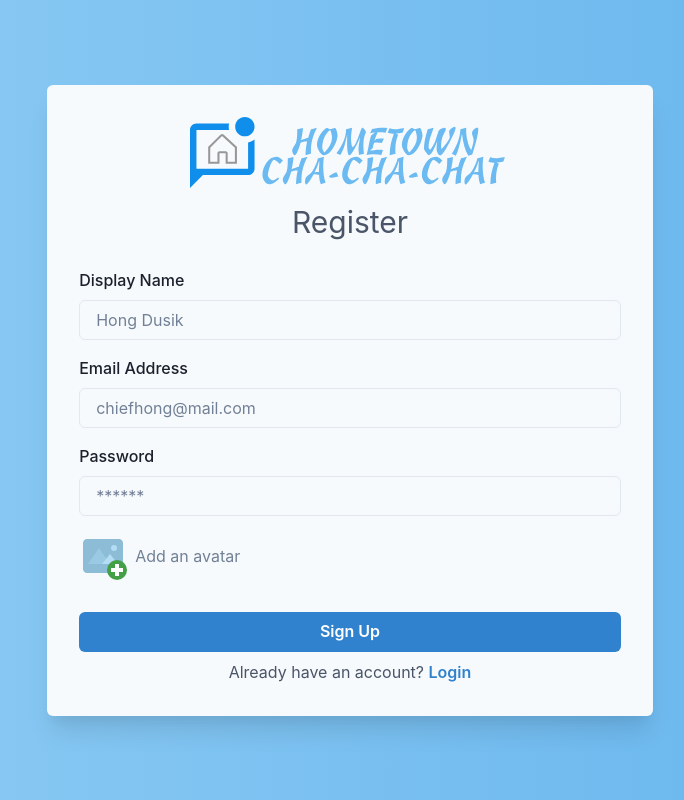
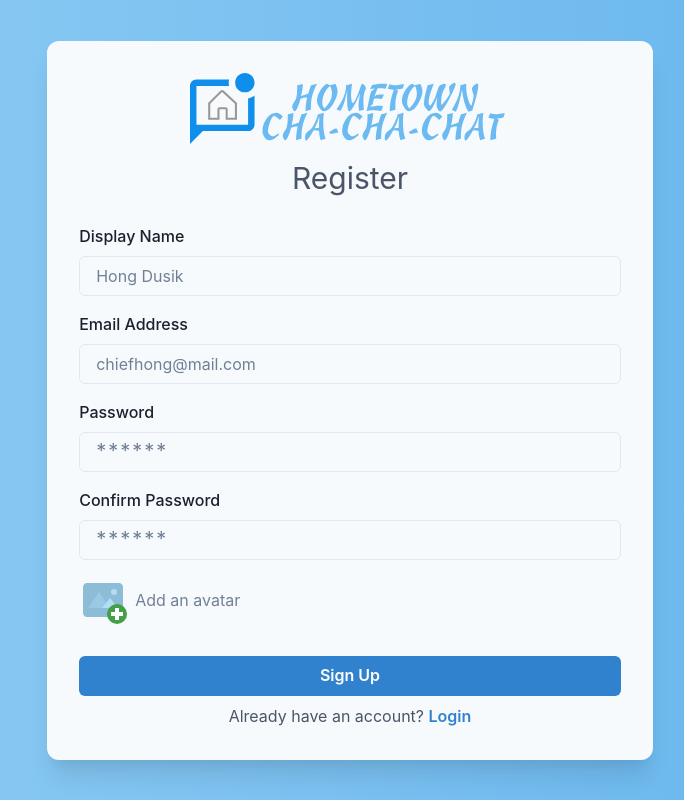
Before and after one commit to hairalei/Chat-App, a React (Create React App) app: page /register in a window 1280 px wide. Shown: the whole page, without its empty margins (290-974 px from the left). Built offline with nearby package versions, Linux system fonts and the light colour scheme.

Commit message:
register user in firebase auth and save user info and picture in firestore

```diff
--- a/package.json
+++ b/package.json
@@ -9,6 +9,7 @@
     "@testing-library/jest-dom": "^5.16.5",
     "@testing-library/react": "^13.4.0",
     "@testing-library/user-event": "^13.5.0",
+    "firebase": "^9.10.0",
     "framer-motion": "^7.3.6",
     "react": "^18.2.0",
     "react-dom": "^18.2.0",
--- a/src/components/Chat.js
+++ b/src/components/Chat.js
@@ -30,7 +30,7 @@ const Chat = () => {
         color='gray.200'
         backgroundColor='blue.600'
         h='20'
-        p='2'
+        py='5'
         px={3}
         alignItems='center'
         justifyContent='space-between'
--- a/src/components/Form.js
+++ b/src/components/Form.js
@@ -1,4 +1,4 @@
-import React from 'react';
+import React, { useState } from 'react';
 import {
   FormControl,
   FormLabel,
@@ -12,16 +12,142 @@ import {
   Heading,
   Text,
   Icon,
+  Spinner,
 } from '@chakra-ui/react';
 import { FcAddImage } from 'react-icons/fc';
 import { Link } from 'react-router-dom';
+import {
+  getAuth,
+  createUserWithEmailAndPassword,
+  updateProfile,
+} from 'firebase/auth';
+import { setDoc, doc, serverTimestamp } from 'firebase/firestore';
+import {
+  getStorage,
+  ref,
+  uploadBytesResumable,
+  getDownloadURL,
+} from 'firebase/storage';
+import { auth, db, storage } from '../firebase.config';
 import logo from '../assets/LogoWithName.svg';
+import { async } from '@firebase/util';
+
+const initialFormValues = {
+  displayName: '',
+  email: '',
+  password: '',
+  confirmPassword: '',
+  file: '',
+};
 
 const Form = ({ location }) => {
+  const [error, setError] = useState(null);
+  const [isLoading, setIsLoading] = useState(false);
+  const [formValues, setFormValues] = useState(initialFormValues);
+  const { displayName, email, password, confirmPassword, file } = formValues;
+
+  const handleChange = (e) => {
+    const { id, value } = e.target;
+
+    setFormValues((prev) => {
+      return { ...prev, [id]: value };
+    });
+
+    if (e.target.id === 'file') {
+      console.log(e.target.files[0].name);
+      setFormValues((prev) => {
+        return { ...prev, file: e.target.files[0] };
+      });
+    }
+  };
+
+  const handleSubmit = async (e) => {
+    e.preventDefault();
+    setIsLoading(true);
+
+    if (!displayName || !email || !password || !confirmPassword) {
+      setError('All fields are required');
+      return;
+    }
+
+    if (password !== confirmPassword) {
+      setError('Passwords do not match');
+      return;
+    }
+
+    try {
+      const res = await createUserWithEmailAndPassword(auth, email, password);
+      const user = res.user;
+
+      // for photo storage
+      const metadata = {
+        contentType: 'image/jpeg',
+      };
+      // Create a reference to 'mountains.jpg'
+      const storageRef = ref(storage, `${displayName}.jpg`);
+
+      // Create a reference to 'images/mountains.jpg'
+      const storageImagesRef = ref(storage, `images/${displayName}.jpg`);
+      const uploadTask = uploadBytesResumable(storageRef, file, metadata);
+
+      uploadTask.on(
+        'state_changed',
+        (snapshot) => {
+          // Get task progress, including the number of bytes uploaded and the total number of bytes to be uploaded
+          const progress =
+            (snapshot.bytesTransferred / snapshot.totalBytes) * 100;
+          console.log('Upload is ' + progress + '% done');
+          switch (snapshot.state) {
+            case 'paused':
+              console.log('Upload is paused');
+              break;
+            case 'running':
+              console.log('Upload is running');
+              break;
+          }
+        },
+        (error) => {
+          // Handle unsuccessful uploads
+          setError('Photo upload failed');
+        },
+        () => {
+          // Handle successful uploads on complete
+          getDownloadURL(uploadTask.snapshot.ref).then(async (downloadURL) => {
+            await updateProfile(auth.currentUser, {
+              displayName,
+              photoURL: downloadURL,
+            });
+
+            // for firestore database, copy of user's info
+            const formDataCopy = {
+              ...formValues,
+              uid: user.uid,
+              displayName,
+              photoURL: downloadURL,
+            };
+            delete formDataCopy.password;
+            delete formDataCopy.confirmPassword;
+            formDataCopy.timestamp = serverTimestamp();
+
+            await setDoc(doc(db, 'users', user.uid), formDataCopy);
+            console.log(downloadURL);
+          });
+        }
+      );
+
+      setError(null);
+      setIsLoading(false);
+    } catch (error) {
+      setIsLoading(false);
+      console.log(error);
+      setError('Something went wrong.Try again.');
+    }
+  };
+
   return (
     <>
       <Center w='100vw' h='100vh' bgGradient='linear(to-r, blue.200, blue.300)'>
-        <Container bgColor='gray.50' p='8' rounded='md' boxShadow='xl'>
+        <Container bgColor='gray.50' p='8' rounded='xl' boxShadow='xl'>
           <Flex
             display='flex'
             direction='column'
@@ -43,17 +169,19 @@ const Form = ({ location }) => {
             </Heading>
           </Flex>
 
-          <FormControl>
+          {/* =============== form =============== */}
+          <FormControl as='form' isInvalid={error} onSubmit={handleSubmit}>
             <Flex direction='column'>
               {/* name */}
               {location === 'Register' && (
                 <>
                   <FormLabel htmlFor='name'>Display Name</FormLabel>
                   <Input
-                    id='name'
+                    id='displayName'
                     type='text'
                     placeholder='Hong Dusik'
                     mb='4'
+                    onChange={handleChange}
                   />
                 </>
               )}
@@ -65,6 +193,7 @@ const Form = ({ location }) => {
                 id='email'
                 placeholder='chiefhong@mail.com'
                 mb='4'
+                onChange={handleChange}
               />
 
               {/* password */}
@@ -73,8 +202,25 @@ const Form = ({ location }) => {
                 type='password'
                 id='password'
                 placeholder='******'
+                _placeholder={{ letterSpacing: ' 2px', fontSize: '20px' }}
                 mb='4'
+                onChange={handleChange}
               />
+
+              {/* confirm password  */}
+              {location === 'Register' && (
+                <>
+                  <FormLabel htmlFor='password'>Confirm Password</FormLabel>
+                  <Input
+                    type='password'
+                    id='confirmPassword'
+                    placeholder='******'
+                    _placeholder={{ letterSpacing: ' 2px', fontSize: '20px' }}
+                    mb='4'
+                    onChange={handleChange}
+                  />
+                </>
+              )}
 
               {/* picture  */}
               {location === 'Register' && (
@@ -87,15 +233,28 @@ const Form = ({ location }) => {
                   >
                     <Icon as={FcAddImage} w='12' h='12' mr='2' />
                     <Text as='span' color='gray.500' fontWeight='normal'>
-                      Add an avatar
+                      {file ? file.name : 'Add an avatar'}
                     </Text>
                   </FormLabel>
-                  <Input id='file' type='file' sx={{ display: 'none' }} />
+                  <Input
+                    id='file'
+                    type='file'
+                    sx={{ display: 'none' }}
+                    onChange={handleChange}
+                  />
                 </>
               )}
 
-              <Button colorScheme='blue' variant='solid' mt='6'>
-                Sign Up
+              {error && <FormErrorMessage>{error}</FormErrorMessage>}
+
+              <Button
+                type='submit'
+                colorScheme='blue'
+                variant='solid'
+                mt='6'
+                onSubmit={handleSubmit}
+              >
+                {isLoading ? <Spinner /> : 'Sign Up'}
               </Button>
             </Flex>
           </FormControl>
--- a/src/components/Message.js
+++ b/src/components/Message.js
@@ -15,6 +15,7 @@ const Message = ({ owner }) => {
           </Text>
         </Box>
 
+        {/* message content  */}
         <Flex
           direction='column'
           maxWidth='80%'
--- /dev/null
+++ b/src/firebase.config.js
@@ -0,0 +1,27 @@
+import { initializeApp } from 'firebase/app';
+import { getFirestore } from 'firebase/firestore';
+import { getAuth } from 'firebase/auth';
+import { getStorage } from 'firebase/storage';
+
+const firebaseConfig = {
+  apiKey: 'AIzaSyAKrebHZQDdOdXBK72yKLcLgIcDMYMSJGI',
+  authDomain: 'homechat-cfce9.firebaseapp.com',
+  projectId: 'homechat-cfce9',
+  storageBucket: 'homechat-cfce9.appspot.com',
+  messagingSenderId: '689514865995',
+  appId: '1:689514865995:web:f3a1346b5628303af674ce',
+};
+
+// Initialize Firebase
+initializeApp(firebaseConfig);
+
+//init firestore
+const db = getFirestore();
+
+//init firebase auth
+const auth = getAuth();
+
+//init firebase storage
+const storage = getStorage();
+
+export { db, auth, storage };
--- a/src/pages/Home.js
+++ b/src/pages/Home.js
@@ -6,16 +6,12 @@ const Home = () => {
   return (
     <Flex
       as='main'
-      backgroundColor='red'
-      // h='100%'
-      // w='100%'
       alignItems='center'
       justifyContent='center'
       overflow='hidden'
       h='100vh'
       w='100vw'
     >
-      {/* <Box maxHeight='90%' maxWidth='100%'> */}
       <Box
         w={['100%', '95%', '80%', '75%', '65%']}
         h={['100%', '90%', '80%']}
@@ -35,7 +31,6 @@ const Home = () => {
           <Chat />
         </Flex>
       </Box>
-      {/* </Box> */}
     </Flex>
   );
 };
```
Also changed, not shown: 1 other file (tests, documents, lock files or other folders).
